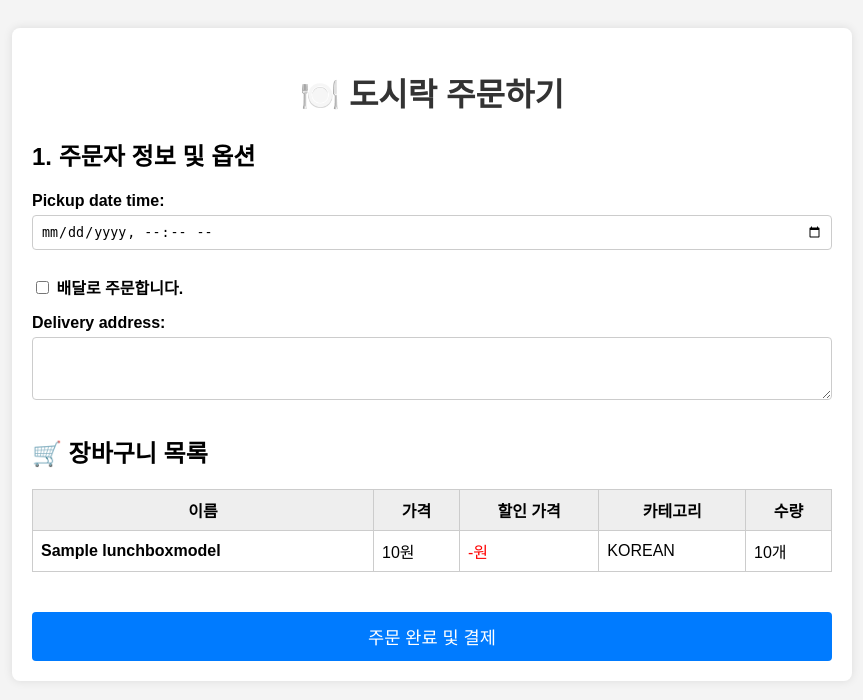
After one commit to leeyelin829/web_hankki, a Django app: page /order/ in a window 1280 px wide. The commit adds this page. Shown: the top 700 px of the page, without its empty margins (208-1071 px from the left). Run offline with Django 3.2, Linux system fonts and the light colour scheme; a user stored in the database is signed in; tables that the repository leaves empty hold one stand-in row (values such as "Sample post").

Commit message:
도시락 주문 관련 모델 추가

```diff
--- a/hankki/forms.py
+++ b/hankki/forms.py
@@ -1,6 +1,7 @@
 from django import forms
+from django.forms import inlineformset_factory
 
-from .models import HealthCategory, LunchboxModel
+from .models import HealthCategory, LunchboxModel, OrderModel, OrderItemModel
 
 class HealthCategoryForm(forms.ModelForm):
     class Meta:
@@ -41,3 +42,52 @@ class SupplierPermissionRequestForm(forms.Form):
         required=True,
         error_messages={'required': '약관에 동의하셔야 권한을 획득할 수 있습니다.'}
     )
+
+
+
+
+class OrderForm(forms.ModelForm):
+    class Meta:
+        model = OrderModel
+        fields = [
+            'pickup_date_time',
+            'is_delivery',
+            'delivery_address'
+        ]
+        widgets = {
+            'pickup_date_time': forms.DateTimeInput(attrs={'type': 'datetime-local'}),
+            'delivery_address': forms.Textarea(attrs={'rows': 3}),
+        }
+    def clean(self):
+        cleaned_data = super().clean()
+        is_delivery = cleaned_data.get('is_delivery')
+        delivery_address = cleaned_data.get('delivery_address')
+        if is_delivery and not delivery_address:
+            self.add_error('delivery_address', "배달을 선택하면 주소는 필수입니다.")
+
+        return cleaned_data
+
+
+class OrderItemForm(forms.ModelForm):
+    class Meta:
+        model = OrderItemModel
+        fields = [
+            'lunchbox',
+            'quantity',
+            'price'
+        ]
+        widgets = {
+            'price': forms.HiddenInput(),
+        }
+    def __init__(self, *args, **kwargs):
+        super().__init__(*args, **kwargs)
+        self.fields['lunchbox'].queryset = LunchboxModel.objects.all()
+
+
+OrderItemFormSet = inlineformset_factory(
+    OrderModel,
+    OrderItemModel,
+    form=OrderItemForm,
+    extra=1,
+    can_delete=True
+)
--- /dev/null
+++ b/hankki/templates/order_form.html
@@ -0,0 +1,120 @@
+<!DOCTYPE html>
+<html lang="ko">
+<head>
+    <meta charset="UTF-8">
+    <title>주문 및 주문 항목 등록</title>
+    <style>
+        body { font-family: Arial, sans-serif; padding: 20px; background-color: #f4f4f4; }
+        .container { max-width: 800px; margin: auto; background: white; padding: 20px; border-radius: 8px; box-shadow: 0 0 10px rgba(0, 0, 0, 0.1); }
+        h1 { text-align: center; color: #333; }
+        label { display: block; margin-top: 10px; font-weight: bold; }
+        input[type="text"], input[type="number"], textarea, select, input[type="datetime-local"] { width: 100%; padding: 8px; margin-top: 5px; margin-bottom: 10px; border: 1px solid #ccc; border-radius: 4px; box-sizing: border-box; }
+        .form-row { margin-bottom: 15px; }
+        .order-item { border: 1px solid #ddd; padding: 15px; margin-bottom: 10px; background-color: #fafafa; border-radius: 4px; }
+        .order-item h4 { margin-top: 0; border-bottom: 1px solid #eee; padding-bottom: 5px; }
+        .delete-row { float: right; color: red; cursor: pointer; border: none; background: none; font-size: 16px; }
+        .add-row { background-color: #5cb85c; color: white; padding: 10px 15px; border: none; border-radius: 4px; cursor: pointer; margin-top: 10px; }
+        .submit-btn { background-color: #007bff; color: white; padding: 12px 20px; border: none; border-radius: 4px; cursor: pointer; width: 100%; font-size: 1.1em; margin-top: 20px; }
+        .errorlist { color: red; list-style-type: none; padding: 0; margin: 0; }
+    </style>
+</head>
+<body>
+    <div class="container">
+        <h1>🍽️ 도시락 주문하기</h1>
+
+        {% if form.errors or formset.errors %}
+            <div style="color: red; padding: 10px; border: 1px solid red;">
+                <h4>유효성 검사 오류 발생!</h4>
+                <p>입력 내용을 확인해주세요.</p>
+                {% if form.errors %}
+                    <h5>주문 정보 오류:</h5>
+                    {{ form.errors }}
+                {% endif %}
+                {% if formset.errors %}
+                    <h5>주문 항목 오류:</h5>
+                    {% endif %}
+            </div>
+        {% endif %}
+
+        <form method="post">
+            {% csrf_token %}
+
+            <h2>1. 주문자 정보 및 옵션</h2>
+
+            <div class="form-row">
+                {{ form.pickup_date_time.label_tag }}
+                {{ form.pickup_date_time }}
+                {% if form.pickup_date_time.errors %}
+                    <ul class="errorlist">
+                        {% for error in form.pickup_date_time.errors %}
+                            <li>{{ error }}</li>
+                        {% endfor %}
+                    </ul>
+                {% endif %}
+            </div>
+
+            <div class="form-row">
+                <label>
+                    {{ form.is_delivery }} 배달로 주문합니다.
+                </label>
+            </div>
+
+            <div class="form-row">
+                {{ form.delivery_address.label_tag }}
+                {{ form.delivery_address }}
+                {% if form.delivery_address.errors %}
+                    <ul class="errorlist">
+                        {% for error in form.delivery_address.errors %}
+                            <li>{{ error }}</li>
+                        {% endfor %}
+                    </ul>
+                {% endif %}
+            </div>
+
+            {% if is_edit %}
+                <h2>🛒 주문한 도시락 목록</h2>
+            {% else %}
+                <h2>🛒 장바구니 목록</h2>
+            {% endif %}
+                <table style="width:100%; border-collapse: collapse; margin-bottom: 20px;">
+                    <thead>
+                      <tr style="background-color: #eee;">
+                        <th style="border: 1px solid #ccc; padding: 8px;">이름</th>
+                        <th style="border: 1px solid #ccc; padding: 8px;">가격</th>
+                        <th style="border: 1px solid #ccc; padding: 8px;">할인 가격</th>
+                        <th style="border: 1px solid #ccc; padding: 8px;">카테고리</th>
+                        <th style="border: 1px solid #ccc; padding: 8px;">수량</th>
+                      </tr>
+                  </thead>
+                  <tbody>
+                      {% for item in queryset %}
+                      <tr>
+                          <td style="border: 1px solid #ccc; padding: 8px;">
+                              <strong>{{ item.lunchbox.name }}</strong>
+                          </td>
+                          <td style="border: 1px solid #ccc; padding: 8px;">{{ item.lunchbox.price|default:"-" }}원</td>
+                          <td style="border: 1px solid #ccc; padding: 8px; color: red;">
+                              {{ item.lunchbox.discount_price|default:"-" }}원
+                          </td>
+                          <td style="border: 1px solid #ccc; padding: 8px;">{{ item.lunchbox.food_category }}</td>
+                          <td style="border: 1px solid #ccc; padding: 8px;">{{ item.quantity }}개</td>
+                      </tr>
+                      {% empty %}
+                      <tr>
+                          <td colspan="6" style="text-align: center; padding: 10px;">현재 장바구니에 도시락이 없습니다.</td>
+                      </tr>
+                      {% endfor %}
+                  </tbody>
+              </table>
+
+            <button type="submit" class="submit-btn">
+                {% if is_edit %}
+                    주문 수정
+                {% else %}
+                    주문 완료 및 결제
+                {% endif %}
+            </button>
+        </form>
+    </div>
+</body>
+</html>
--- a/hankki/urls.py
+++ b/hankki/urls.py
@@ -9,7 +9,17 @@ urlpatterns = [
     path('supplier/', views.supplier, name='supplier'),
 
     path('write_health_category/', views.write_health_category, name='write_health_category'),
-    path('write_health_category/<int:id>', views.write_health_category, name='write_health_category'),
+    path('write_health_category/<int:id>/', views.write_health_category, name='write_health_category'),
     path('write_lunchbox/', views.write_lunchbox, name='write_lunchbox'),
-    path('write_lunchbox/<int:id>', views.write_lunchbox, name='write_lunchbox'),
+    path('write_lunchbox/<int:id>/', views.write_lunchbox, name='write_lunchbox'),
+
+    path('order/', views.order, name='order'),
+    path('order/<int:id>/', views.order, name='order'),
+
+    # path('order', views.create_order_with_formset, name='order'),
+    # path('order/<int:id>/', views.create_order_with_formset, name='order'),
+
+    path('list/', views.lunchbox_list, name='lunchbox_list'),
+    path('cart/<int:id>/', views.cart, name='cart'),
+    path('cart/<int:id>/<int:quantity>/', views.cart, name='cart'),
 ]
--- a/hankki/views.py
+++ b/hankki/views.py
@@ -1,12 +1,24 @@
+import logging
+
 from django.shortcuts import render, redirect, get_object_or_404
 from django.contrib import messages
 from django.contrib.auth.decorators import login_required, permission_required, user_passes_test
 from django.contrib.auth.models import Group
+from django.db import transaction
 from django.urls import reverse_lazy
 
-from .models import HealthCategory, LunchboxModel
-from .forms import HealthCategoryForm, LunchboxForm, SupplierPermissionRequestForm
+from .apps import HankkiConfig
+from .models import HealthCategory, LunchboxModel, OrderStatus, OrderModel, OrderItemModel, CartItemModel
+from .forms import HealthCategoryForm, LunchboxForm, SupplierPermissionRequestForm, OrderForm, OrderItemFormSet
 
+
+logger = logging.getLogger(HankkiConfig.name)
+
+
+
+# ================
+#  HealthCategory
+# ================
 
 @user_passes_test(lambda user: user.is_authenticated and user.is_superuser, login_url='/auth/login/')
 def write_health_category(request, id=None):
@@ -30,11 +42,15 @@ def write_health_category(request, id=None):
 
 
 
+# ===========
+#  Lunchbox
+# ===========
+
 @login_required
 @permission_required('lunchbox_supplier', login_url=reverse_lazy('hankki:supplier'))
 def write_lunchbox(request, id=None):
     if id:
-        lunchbox = get_object_or_404(LunchboxModel, id=id)
+        lunchbox = get_object_or_404(LunchboxModel, pk=id)
         if lunchbox.supplier != request.user:
             return redirect('/')
     else:
@@ -58,6 +74,104 @@ def write_lunchbox(request, id=None):
     return render(request, 'lunchbox_form.html', context)
 
 
+def delete_lunchbox(request, id):
+    lunchbox = get_object_or_404(LunchboxModel, id=id)
+    lunchbox.delete()
+    return redirect('/')
+
+
+
+# ===========
+#  Order
+# ===========
+
+@login_required
+def order(request, id=None):
+    if id:
+        order = get_object_or_404(OrderModel, id=id)
+        if order.user != request.user:
+            return redirect('/')
+    else:
+        order = None
+
+    if request.method == 'POST':
+        form = OrderForm(request.POST, instance=order)
+
+        if form.is_valid():
+            if id:
+                queryset = order.orderitemmodel_set.all()
+            else:
+                queryset = CartItemModel.objects.filter(user=request.user)
+            if queryset.exists():
+                with transaction.atomic():
+
+                    order = form.save(commit=False)
+                    order.user = request.user
+                    order.status = OrderStatus.PENDING.value
+
+                    price_sum = 0;
+                    order_item_list = []
+                    for item in queryset:
+                        lunchbox = item.lunchbox
+                        quantity = item.quantity
+                        price_sum += (lunchbox.price - lunchbox.discount_price) * quantity
+
+                    order.price = price_sum
+                    order.save()
+
+                    for item in queryset:
+                        lunchbox = item.lunchbox
+                        quantity = item.quantity
+                        order_item = OrderItemModel(
+                            order=order,
+                            lunchbox=lunchbox,
+                            quantity=quantity,
+                            price=(lunchbox.price - lunchbox.discount_price) * quantity,
+                        )
+                        order_item.save()
+                        item.delete()
+
+                    return redirect('/')
+    else:
+        form = OrderForm(instance=order)
+
+    if id:
+        queryset = order.orderitemmodel_set.all()
+        # queryset = [item.lunchbox for item in queryset]
+        context = {'form': form, 'is_edit': True, 'queryset': queryset}
+    else:
+        queryset = CartItemModel.objects.filter(user=request.user).select_related('lunchbox')
+        # queryset = [item.lunchbox for item in queryset]
+        context = {'form': form, 'is_edit': False, 'queryset': queryset}
+    return render(request, 'order_form.html', context)
+
+
+
+# ===========
+#  Cart
+# ===========
+
+def lunchbox_list(request):
+    context = {'lunchboxes': LunchboxModel.objects.all()}
+    return render(request, 'lunchbox_list.html', context)
+
+
+@login_required
+def cart(request, id, quantity=1):
+    lunchbox = get_object_or_404(LunchboxModel, id=id)
+    cart = CartItemModel(
+        user=request.user,
+        lunchbox=lunchbox,
+        quantity=quantity,
+    )
+    cart.save()
+    return redirect('hankki:lunchbox_list')
+
+
+
+# ===========
+#  Supplier
+# ===========
 
 @login_required
 def supplier(request):
--- a/users/templates/login.html
+++ b/users/templates/login.html
@@ -138,6 +138,8 @@
     <form method="post" action="{% url 'users:login' %}">
       {% csrf_token %}
 
+      <input type="hidden" name="next" value="{{ next }}" />
+
       <div class="form-group">
         <div>
           <div class="field-label">아이디</div>
--- a/users/templates/register.html
+++ b/users/templates/register.html
@@ -162,6 +162,8 @@
         {% include 'form_errors.html' %}
       </div>
 
+      <input type="hidden" name="next" value="{{ next }}" />
+
       <div class="form-group">
         <div>
           <div class="field-label">아이디</div>
```
Also changed, not shown: hankki/models.py (+69 -1 lines), hankki/templates/lunchbox_list.html (added, +87 -0 lines), hankki/migrations/0003_orderitemmodel_ordermodel.py (added), hankki/migrations/0004_cartitemmodel.py (added), hankki/migrations/0005_auto_20251127_1927.py (added).
